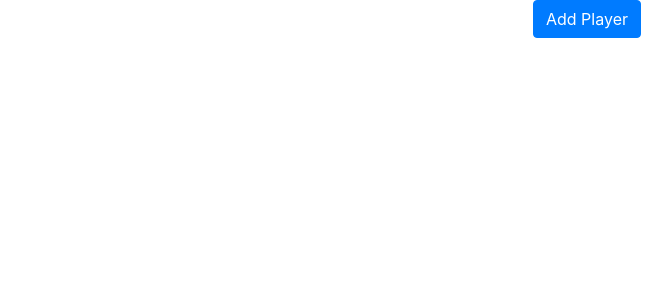
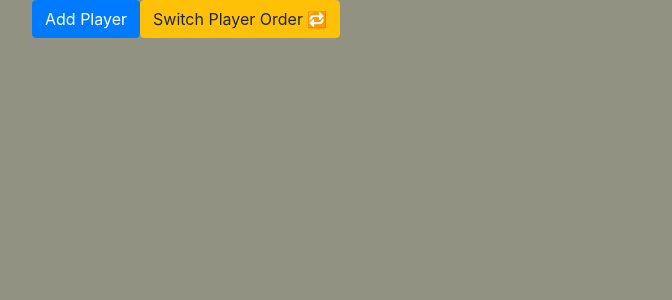
Before and after one commit to itaifish/idsds-solver, a React (Create React App) app: page / in a window 1280 px wide. Shown: the top 300 px of the page, without its empty margins (53-725 px from the left). Built offline with nearby package versions, Linux system fonts and the light colour scheme.

Commit message:
adding swapping player order

```diff
--- a/src/App.css
+++ b/src/App.css
@@ -1,38 +1,3 @@
-.App {
-  text-align: center;
+body {
+  background-color: rgb(146, 146, 131);
 }
-
-.App-logo {
-  height: 40vmin;
-  pointer-events: none;
-}
-
-@media (prefers-reduced-motion: no-preference) {
-  .App-logo {
-    animation: App-logo-spin infinite 20s linear;
-  }
-}
-
-.App-header {
-  background-color: #282c34;
-  min-height: 100vh;
-  display: flex;
-  flex-direction: column;
-  align-items: center;
-  justify-content: center;
-  font-size: calc(10px + 2vmin);
-  color: white;
-}
-
-.App-link {
-  color: #61dafb;
-}
-
-@keyframes App-logo-spin {
-  from {
-    transform: rotate(0deg);
-  }
-  to {
-    transform: rotate(360deg);
-  }
-}
--- a/src/PlayerTable/PlayerTable.tsx
+++ b/src/PlayerTable/PlayerTable.tsx
@@ -22,7 +22,7 @@ class PlayerTable extends React.Component<PlayerTableProps, PlayerTableState> {
 		const playerTable: JSX.Element[] = [];
 		const players = this.props.game.players;
 		if(players[0]) {
-			const headerMoves: JSX.Element[] = [<th key={-1}></th>];
+			const headerMoves: JSX.Element[] = [<th key={-1}>{players[0].name} {'→'} {players.length > 1 ? players[1].name : ""} {"↓"} </th>];
 			players[0].moveNames.forEach((move, index) => {
 				headerMoves.push(
 					<th key={index}>{move}</th>
--- a/src/statemanager/StateManager.tsx
+++ b/src/statemanager/StateManager.tsx
@@ -21,6 +21,7 @@ class StateManager extends React.Component<StateManagerProps, StateManagerState>
 			addingPlayer: false
 		};
 		this.addPlayer = this.addPlayer.bind(this);
+		this.switchPlayerOrder = this.switchPlayerOrder.bind(this);
 		this.updatePayoff = this.updatePayoff.bind(this);
 	}
 
@@ -73,6 +74,21 @@ class StateManager extends React.Component<StateManagerProps, StateManagerState>
 		});
 	}
 
+	switchPlayerOrder() {
+		if(this.state.game && this.state.game.players.length >= 2) {
+			const newPlayers = [...this.state.game.players];
+			let removingVal = newPlayers[1];
+			newPlayers.splice(1, 1);
+			this.setState({
+				game: {
+					players: newPlayers,
+					payoffs: []
+				}
+			});
+			this.addPlayer(removingVal.name, removingVal.moveNames);
+		}
+	}
+
 	render() {
 		return (
 		<Container>
@@ -82,6 +98,7 @@ class StateManager extends React.Component<StateManagerProps, StateManagerState>
 				:
 				<Button onClick={() => {this.setState({addingPlayer: true})}}>Add Player</Button>
 			}
+			<Button variant="warning" onClick={this.switchPlayerOrder}>Switch Player Order 🔁</Button>
 		</Container>
 		);
 	}
```
